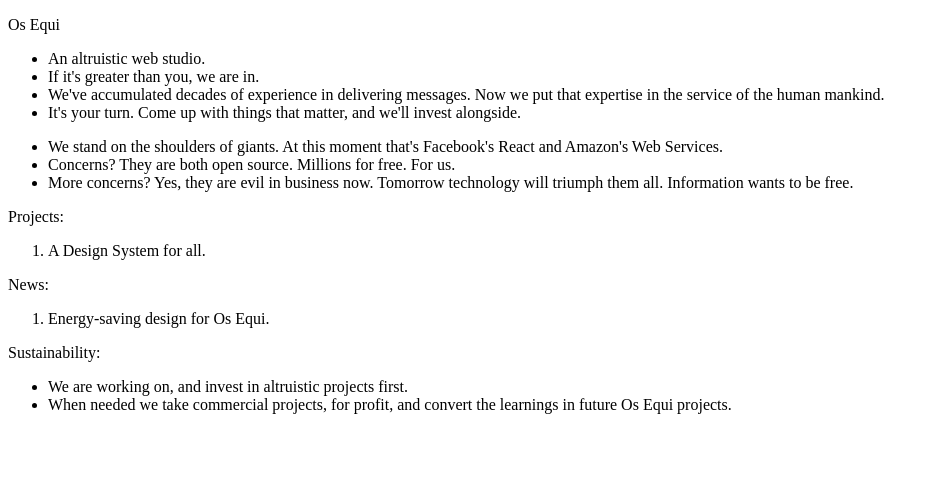
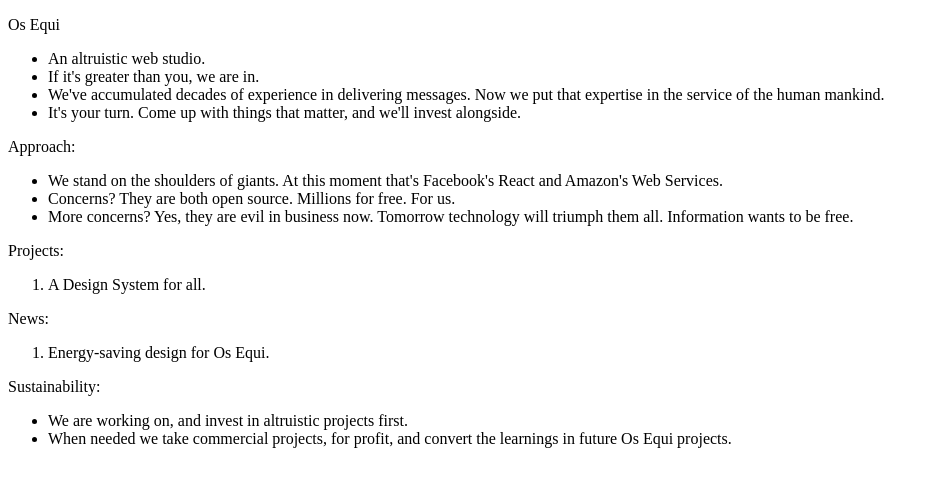
Before and after one commit to metamn/osequi, a Next.js app: page / in a window 1280 px wide. Shown: the top 486 px of the page, without its empty margins (0-939 px from the left). Built offline with nearby package versions, Linux system fonts and the light colour scheme.

Commit message:
Updating copy

```diff
--- a/pages/index.js
+++ b/pages/index.js
@@ -22,6 +22,7 @@
         </li>
       </ul>
 
+      <p>Approach:</p>
       <ul>
         <li>
           We stand on the shoulders of giants. At this moment that's Facebook's
```
